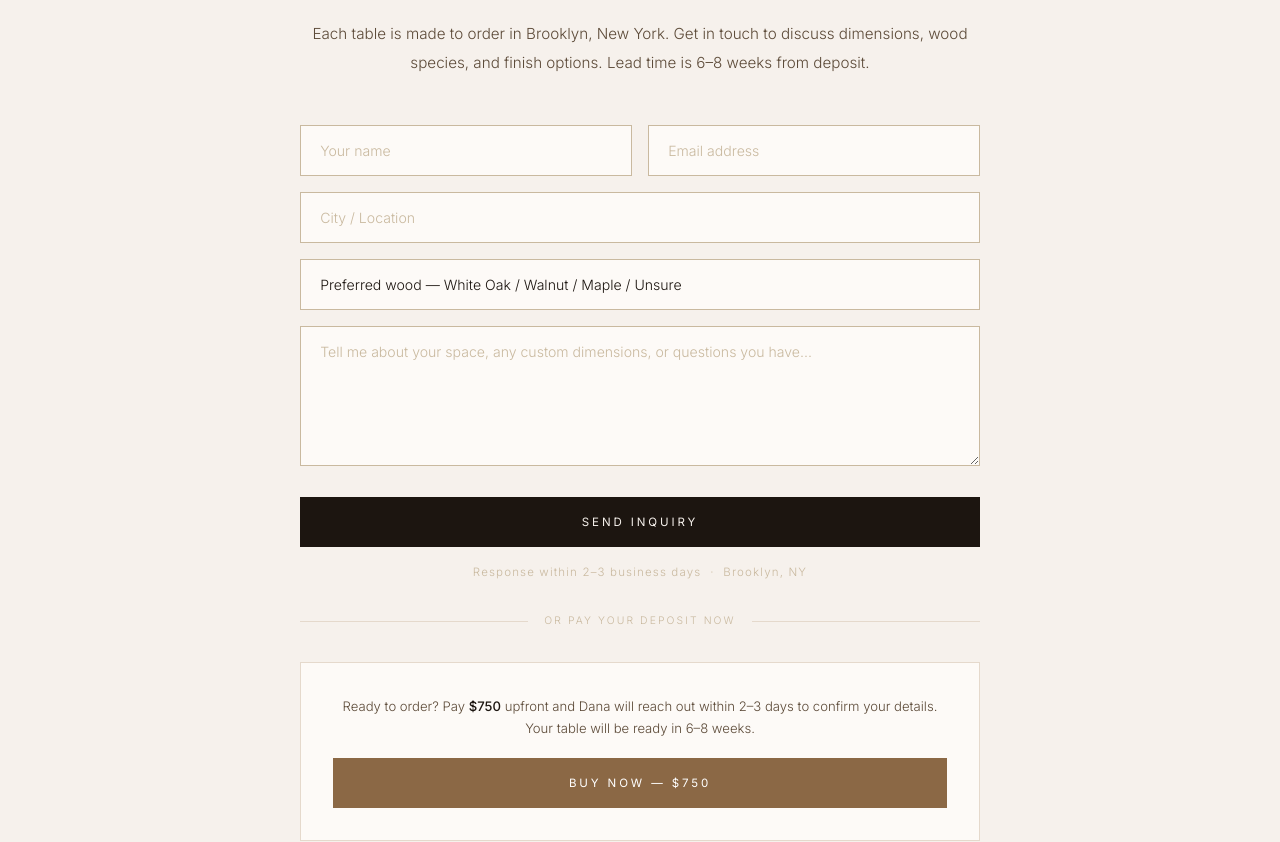
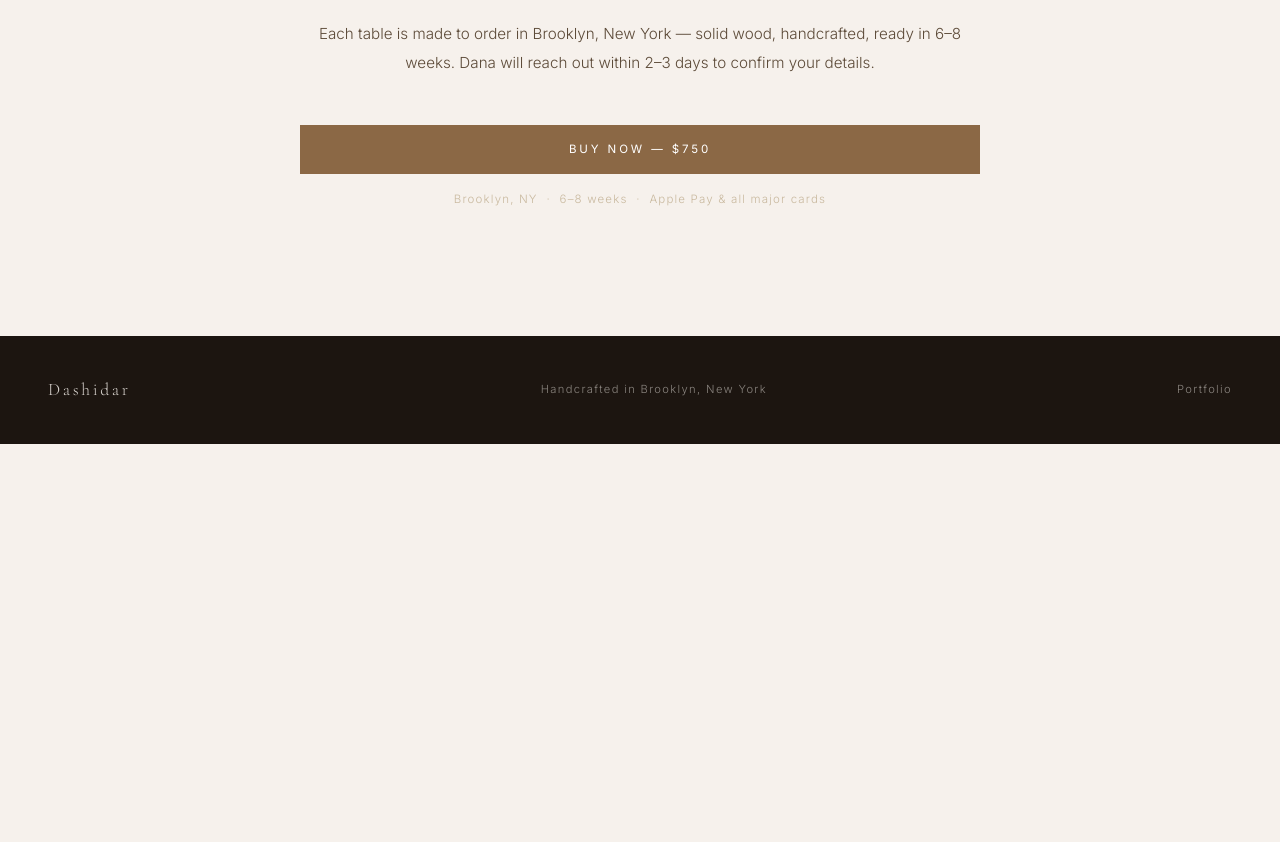
Before and after one commit to nabeelbarqawi-stack/dashidar, a Next.js app: page / in a window 1280 px wide. Shown: the part 5108-5950 px from the top of the page. After the commit the page ends 5552 px from the top, so only its background shows below. Built offline with nearby package versions, Linux system fonts and the light colour scheme.

Commit message:
Replace inquiry form with Stripe checkout button

```diff
--- a/app/page.js
+++ b/app/page.js
@@ -1,5 +1,4 @@
 import ClientEffects from '../components/ClientEffects'
-import OrderForm from '../components/OrderForm'
 import PayButton from '../components/PayButton'
 
 export default function Home() {
@@ -167,20 +166,11 @@ export default function Home() {
           <span className="label">Order</span>
           <h2>Made <em>for you,</em><br />by hand.</h2>
           <p className="order-intro">
-            Each table is made to order in Brooklyn, New York. Get in touch to discuss dimensions, wood species, and finish options. Lead time is 6–8 weeks from deposit.
+            Each table is made to order in Brooklyn, New York — solid wood, handcrafted,
+            ready in 6–8 weeks. Dana will reach out within 2–3 days to confirm your details.
           </p>
-          <OrderForm />
-          <p className="form-note">Response within 2–3 business days &nbsp;·&nbsp; Brooklyn, NY</p>
-
-          <div className="deposit-divider">or pay your deposit now</div>
-
-          <div className="deposit-box">
-            <p>
-              Ready to order? Pay <strong>$750</strong> upfront and Dana will reach out
-              within 2–3 days to confirm your details. Your table will be ready in 6–8 weeks.
-            </p>
-            <PayButton />
-          </div>
+          <PayButton />
+          <p className="form-note">Brooklyn, NY &nbsp;·&nbsp; 6–8 weeks &nbsp;·&nbsp; Apple Pay &amp; all major cards</p>
         </div>
       </section>
 
```
